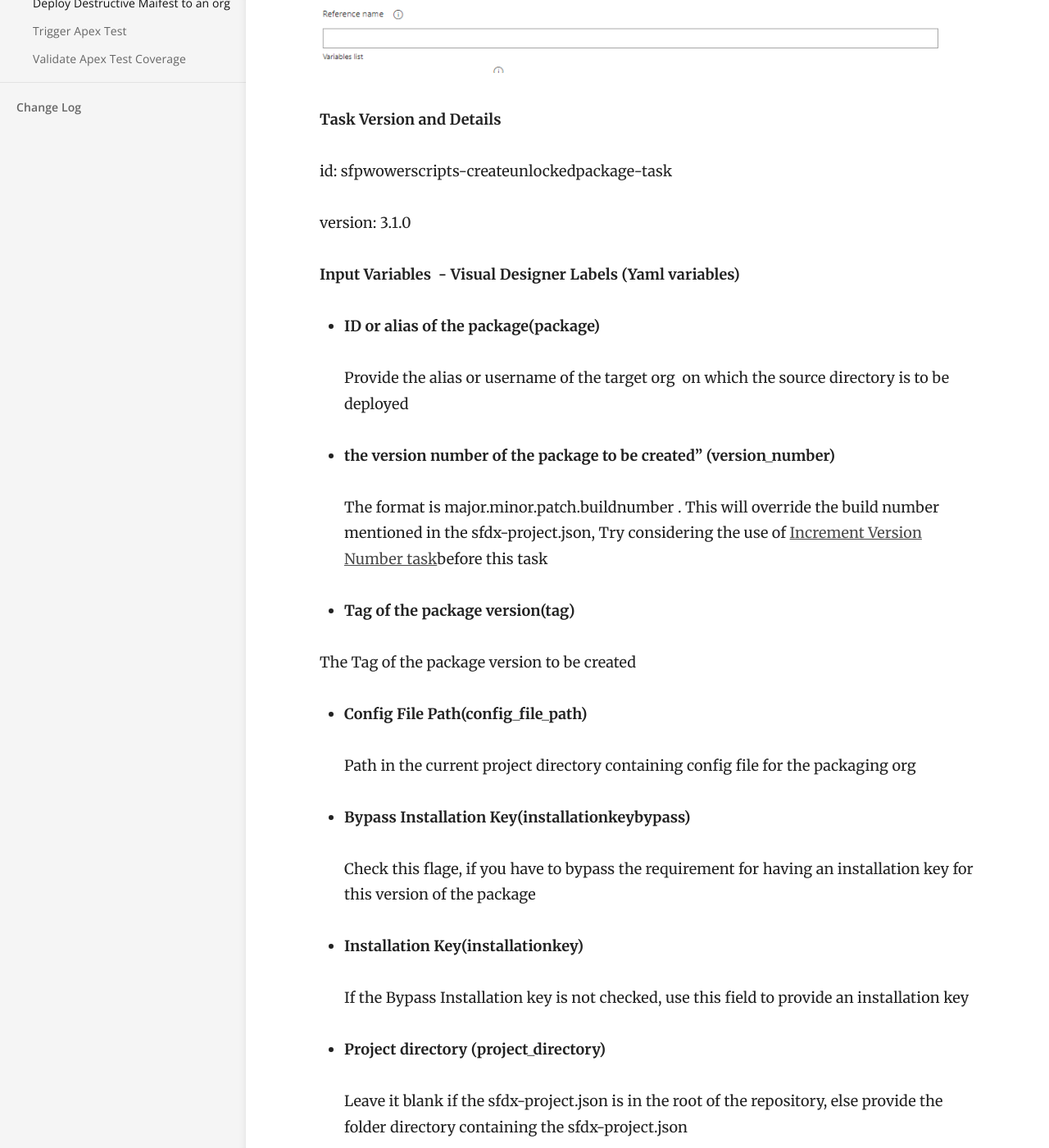
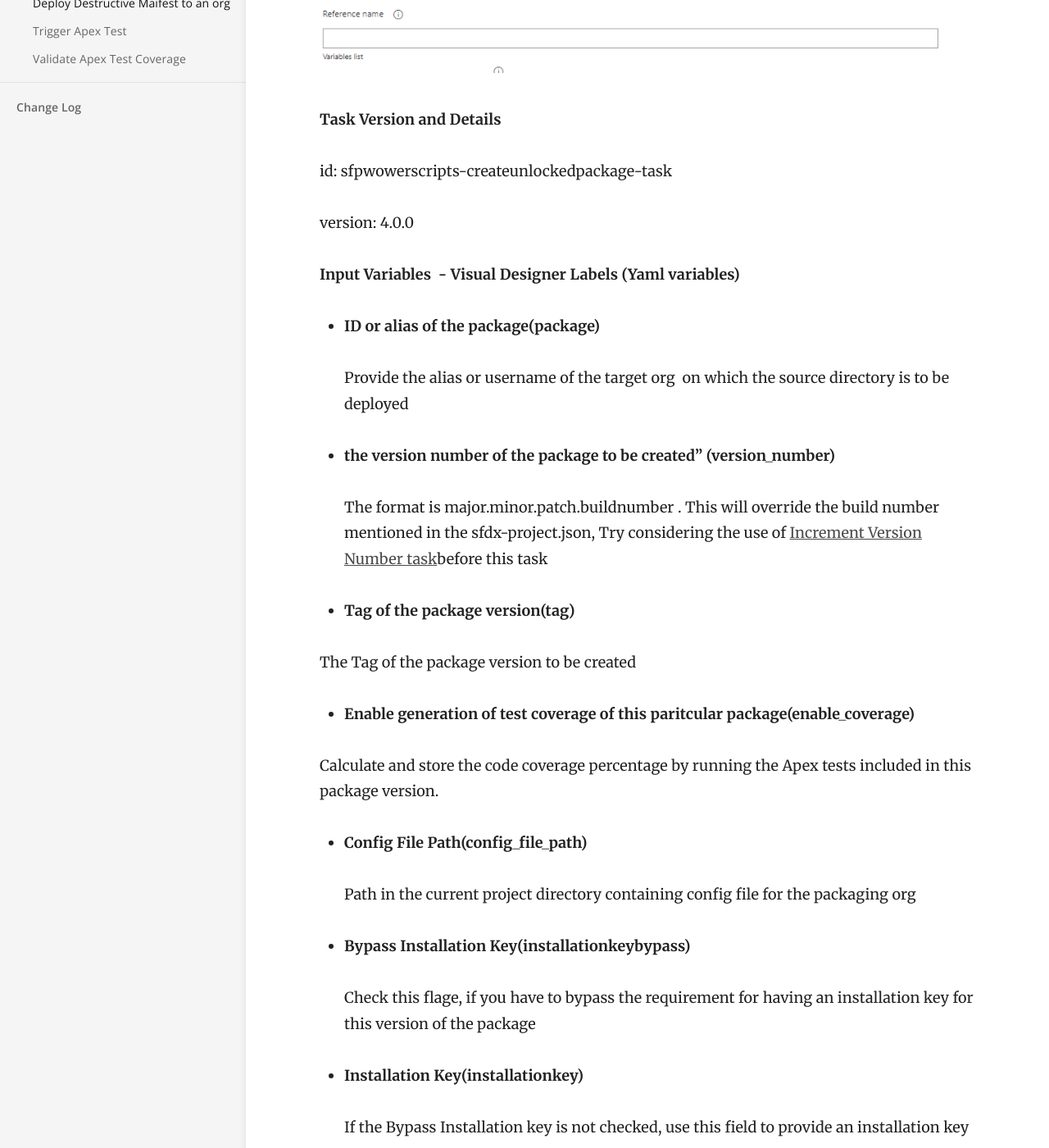
Before and after one commit to nbatterham/sfpowerscripts-doc, a Jekyll site: the page built from _docs/Tasks/Packaging-Tasks/Create SFDX Unlocked Package.md, in a window 1280 px wide and 1400 px high, scrolled down 1046 px. Shown: the whole window at 82% size. Built offline with Jekyll 4.4.1, drawn with Linux system fonts in a browser that asks for light colours; some of the changed text lies outside the part shown.

Commit message:
Added code coverage

```diff
--- a/_docs/Tasks/Packaging-Tasks/Create SFDX Unlocked Package.md
+++ b/_docs/Tasks/Packaging-Tasks/Create SFDX Unlocked Package.md
@@ -14,7 +14,7 @@ This task is used to create a new version of a SFDX Unlocked Package. You can re
 
 id: sfpwowerscripts-createunlockedpackage-task
 
-version: 3.1.0
+version: 4.0.0
 
 **Input Variables&nbsp; - Visual Designer Labels (Yaml variables)**
 
@@ -29,6 +29,10 @@ version: 3.1.0
 * **Tag of the package version(tag)**
 
 The Tag of the package version to be created
+
+* **Enable generation of test coverage of this paritcular package(enable_coverage)**
+
+ Calculate and store the code coverage percentage by running the Apex tests included in this package version.
 
 * **Config File Path(config\_file\_path)**
 
@@ -70,4 +74,5 @@ Please ensure a package is created manually before utilizing this task, as this
 
 **Changelog**
 
-* 3\.1.0 Initial Version
+ * 4.0.0 Added Coverage Option
+ * 3.1.0 Initial Version
```
